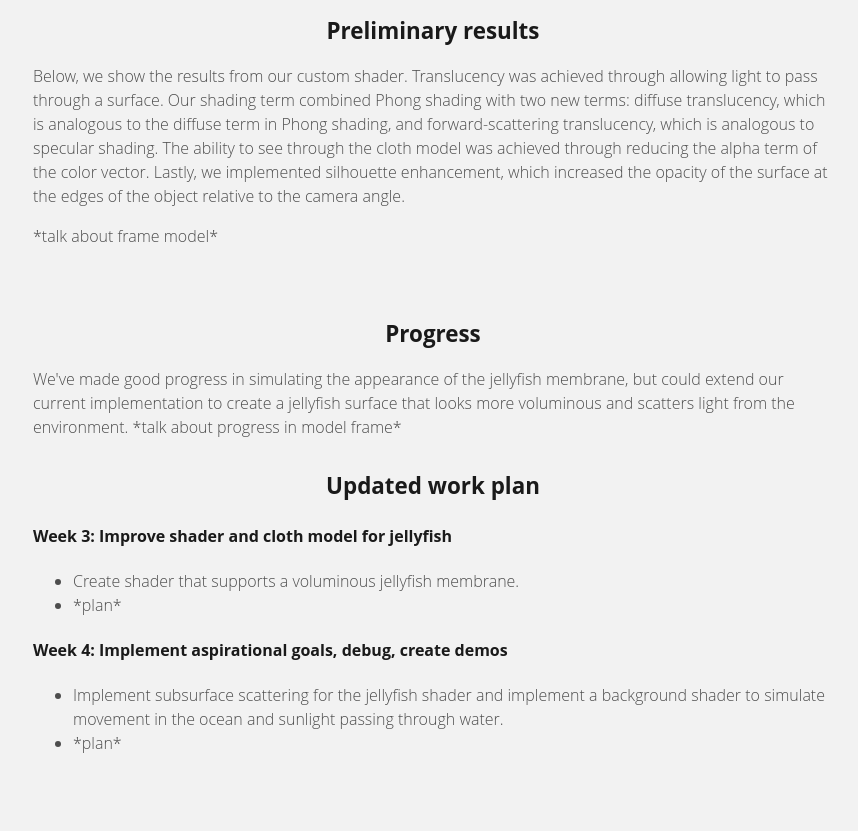
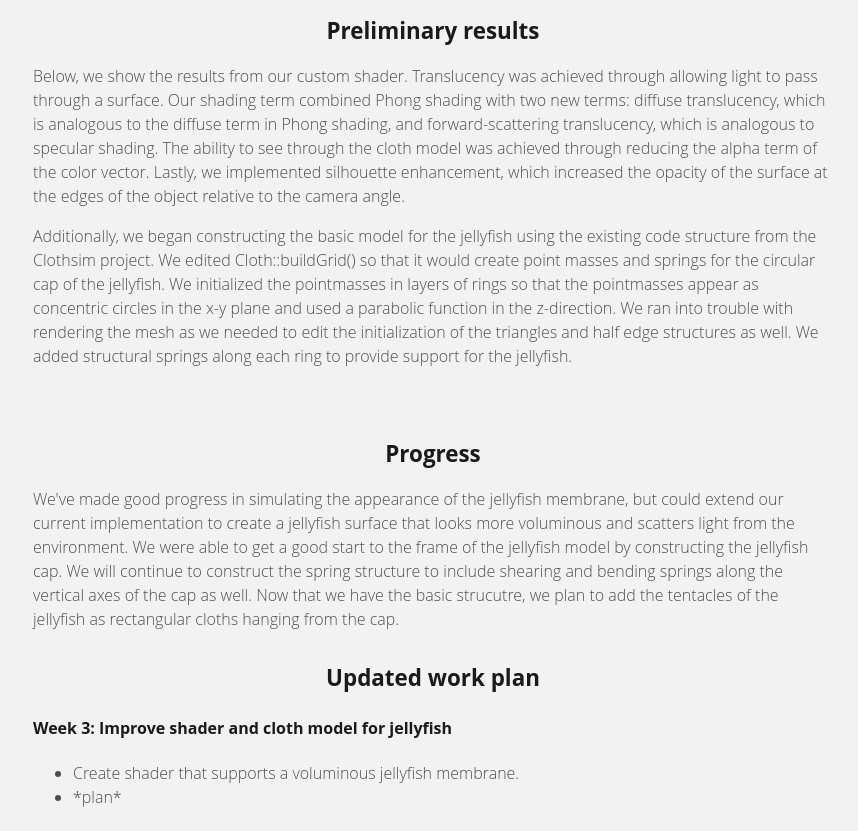
Before and after one commit to emilyma53/jellyfish, a plain HTML site: page website/deliverable.html in a window 1280 px wide. Shown: the part 552-1383 px from the top of the page, without its empty margins (207-1065 px from the left). Drawn offline with nearby package versions, Linux system fonts and the light colour scheme; files that its build step writes are made by us from their sources.

Commit message:
Update deliverable.html

```diff
--- a/website/deliverable.html
+++ b/website/deliverable.html
@@ -53,7 +53,12 @@
         </p>
 
         <p>
-            *talk about frame model*
+            Additionally, we began constructing the basic model for the jellyfish using the existing code structure
+            from the Clothsim project. We edited Cloth::buildGrid() so that it would create point masses and springs
+            for the circular cap of the jellyfish. We initialized the pointmasses in layers of rings so that the
+            pointmasses appear as concentric circles in the x-y plane and used a parabolic function in the z-direction.
+            We ran into trouble with rendering the mesh as we needed to edit the initialization of the triangles and
+            half edge structures as well. We added structural springs along each ring to provide support for the jellyfish.
         </p>
     <br>
 
@@ -62,7 +67,10 @@
             We've made good progress in simulating the appearance of the jellyfish membrane, but could extend our current
             implementation to create a jellyfish surface that looks more voluminous and scatters light from the environment.
 
-            *talk about progress in model frame*
+            We were able to get a good start to the frame of the jellyfish model by constructing the jellyfish cap. We will
+            continue to construct the spring structure to include shearing and bending springs along the vertical axes of the
+            cap as well. Now that we have the basic strucutre, we plan to add the tentacles of the jellyfish as rectangular
+            cloths hanging from the cap.
         </p>
 
     <h2 align="middle">Updated work plan</h2>
```
